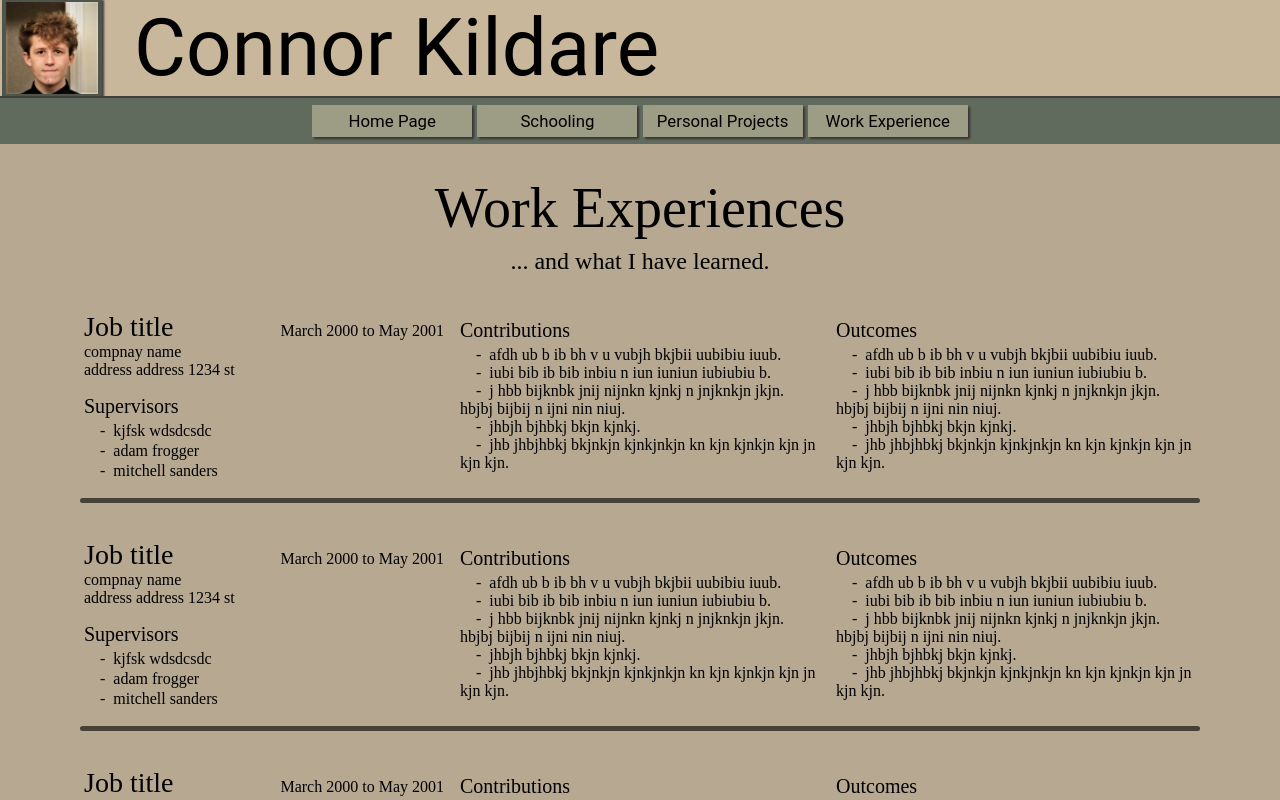
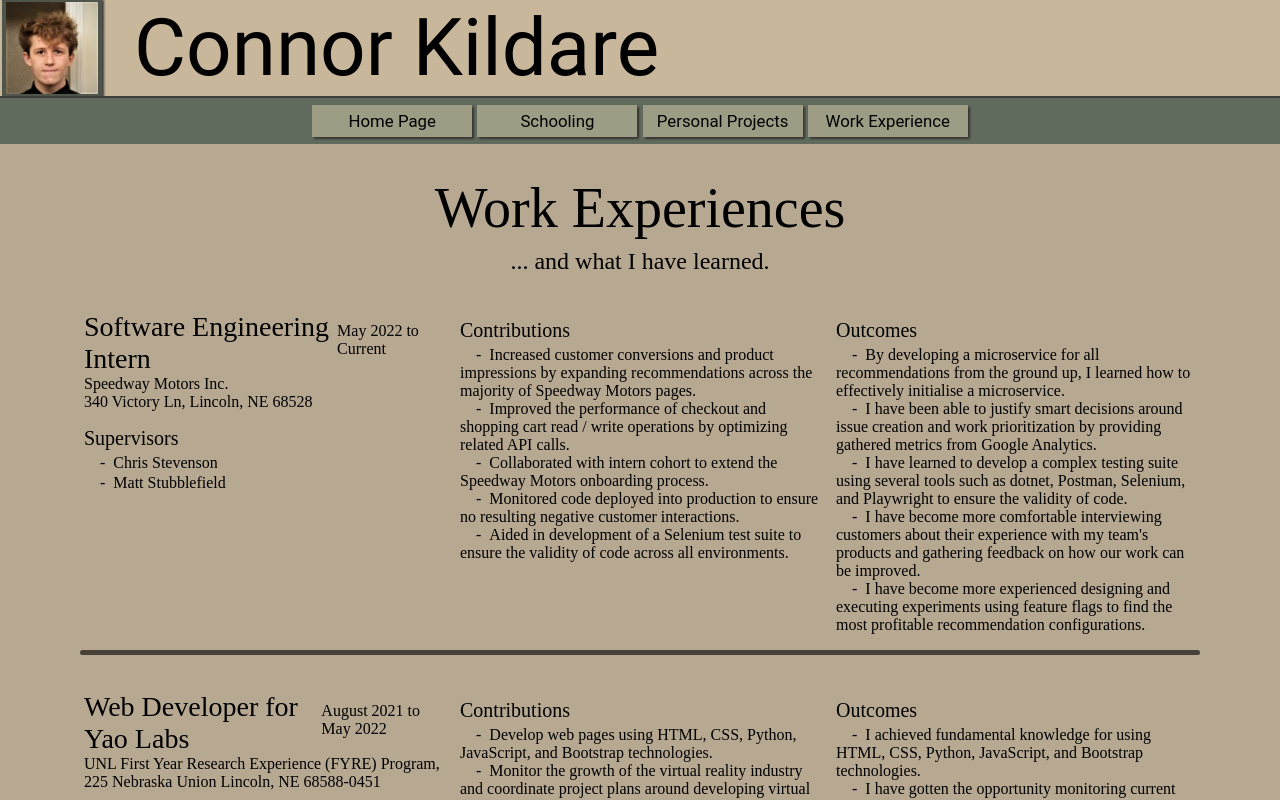
Before and after one commit to ckildare/ckildare.github.io, a Next.js app: page /work in a window 1280 px wide. Shown: the top 800 px of the page. Built offline with nearby package versions, Linux system fonts and the light colour scheme.

Commit message:
Add some job data for Speedway and FYRE

```diff
--- a/src/public/data/jobData.js
+++ b/src/public/data/jobData.js
@@ -1,68 +1,61 @@
 export const jobData = [
   {
-    jobTitle: "Job title",
+    jobTitle: "Software Engineering Intern",
     companyData: {
-      name: "compnay name",
-      address: "address address 1234 st",
-      link: "www.google.com",
+      name: "Speedway Motors Inc.",
+      address: "340 Victory Ln, Lincoln, NE 68528",
+      link: "https://www.speedwaymotors.com",
       contacts: {
-        email: "me@gmail.com",
-        phone: "jhzsdbc",
+        email: "speedwaymotors@email.speedwaymotors.com",
+        phone: "(800) 979-0122",
       }
     },
     supervisors: [
-      "kjfsk wdsdcsdc",
-      "adam frogger",
-      "mitchell sanders"
+      "Chris Stevenson",
+      "Matt Stubblefield",
     ],
-    startDate: "March 2000",
-    endDate: "May 2001",
+    startDate: "May 2022",
+    endDate: "Current",
     contributions: [
-      "afdh ub b ib bh v u vubjh bkjbii uubibiu iuub.",
-      "iubi bib ib bib inbiu n iun iuniun iubiubiu b.",
-      "j hbb  bijknbk jnij nijnkn kjnkj n jnjknkjn jkjn. hbjbj bijbij n ijni nin niuj.",
-      "jhbjh bjhbkj bkjn kjnkj.",
-      "jhb jhbjhbkj bkjnkjn kjnkjnkjn kn kjn kjnkjn kjn jn kjn kjn."
+      "Increased customer conversions and product impressions by expanding recommendations across the majority of Speedway Motors pages.",
+      "Improved the performance of checkout and shopping cart read / write operations by optimizing related API calls.",
+      "Collaborated with intern cohort to extend the Speedway Motors onboarding process.",
+      "Monitored code deployed into production to ensure no resulting negative customer interactions.",
+      "Aided in development of a Selenium test suite to ensure the validity of code across all environments."
     ],
     outcomes: [
-      "afdh ub b ib bh v u vubjh bkjbii uubibiu iuub.",
-      "iubi bib ib bib inbiu n iun iuniun iubiubiu b.",
-      "j hbb  bijknbk jnij nijnkn kjnkj n jnjknkjn jkjn. hbjbj bijbij n ijni nin niuj.",
-      "jhbjh bjhbkj bkjn kjnkj.",
-      "jhb jhbjhbkj bkjnkjn kjnkjnkjn kn kjn kjnkjn kjn jn kjn kjn."
+      "By developing a microservice for all recommendations from the ground up, I learned how to effectively initialise a microservice.",
+      "I have been able to justify smart decisions around issue creation and work prioritization by providing gathered metrics from Google Analytics.",
+      "I have learned to develop a complex testing suite using several tools such as dotnet, Postman, Selenium, and Playwright to ensure the validity of code.",
+      "I have become more comfortable interviewing customers about their experience with my team's products and gathering feedback on how our work can be improved.",
+      "I have become more experienced designing and executing experiments using feature flags to find the most profitable recommendation configurations."
     ]
   },
   {
-    jobTitle: "Job title",
+    jobTitle: "Web Developer for Yao Labs",
     companyData: {
-      name: "compnay name",
-      address: "address address 1234 st",
-      link: "www.google.com",
+      name: "UNL First Year Research Experience (FYRE) Program,",
+      address: "225 Nebraska Union Lincoln, NE 68588-0451",
+      link: "https://cse.unl.edu/~qyao/",
       contacts: {
-        email: "me@gmail.com",
-        phone: "jhzsdbc",
+        email: "careerservices@unl.edu",
+        phone: "402-472-3145",
       }
     },
     supervisors: [
-      "kjfsk wdsdcsdc",
-      "adam frogger",
-      "mitchell sanders"
+      "Dr. Qiuming Yao"
     ],
-    startDate: "March 2000",
-    endDate: "May 2001",
+    startDate: "August 2021",
+    endDate: "May 2022",
     contributions: [
-      "afdh ub b ib bh v u vubjh bkjbii uubibiu iuub.",
-      "iubi bib ib bib inbiu n iun iuniun iubiubiu b.",
-      "j hbb  bijknbk jnij nijnkn kjnkj n jnjknkjn jkjn. hbjbj bijbij n ijni nin niuj.",
-      "jhbjh bjhbkj bkjn kjnkj.",
-      "jhb jhbjhbkj bkjnkjn kjnkjnkjn kn kjn kjnkjn kjn jn kjn kjn."
+      "Develop web pages using HTML, CSS, Python, JavaScript, and Bootstrap technologies.",
+      "Monitor the growth of the virtual reality industry and coordinate project plans around developing virtual reality simulation software.",
+      "Collaborate with Dr. Yao to learn web design technologies and develop project plans."
     ],
     outcomes: [
-      "afdh ub b ib bh v u vubjh bkjbii uubibiu iuub.",
-      "iubi bib ib bib inbiu n iun iuniun iubiubiu b.",
-      "j hbb  bijknbk jnij nijnkn kjnkj n jnjknkjn jkjn. hbjbj bijbij n ijni nin niuj.",
-      "jhbjh bjhbkj bkjn kjnkj.",
-      "jhb jhbjhbkj bkjnkjn kjnkjnkjn kn kjn kjnkjn kjn jn kjn kjn."
+      "I achieved fundamental knowledge for using HTML, CSS, Python, JavaScript, and Bootstrap technologies.",
+      "I have gotten the opportunity monitoring current events to determine project plans and effecive technologies to implement.",
+      "I have become more comfortable working hands-on with a superior to learn new skills and fortify existing ones."
     ]
   },
   {
```
